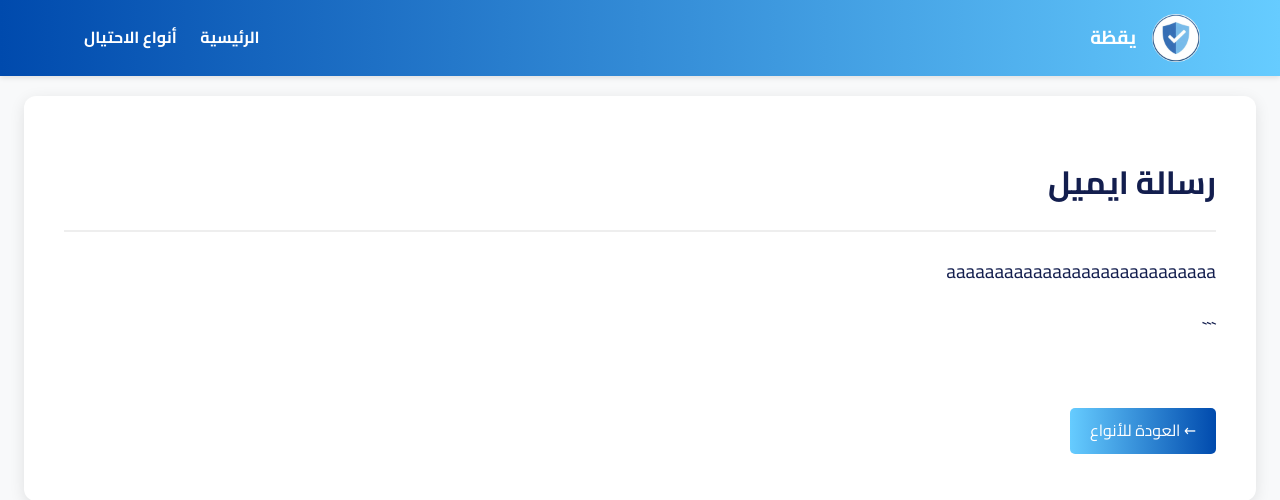
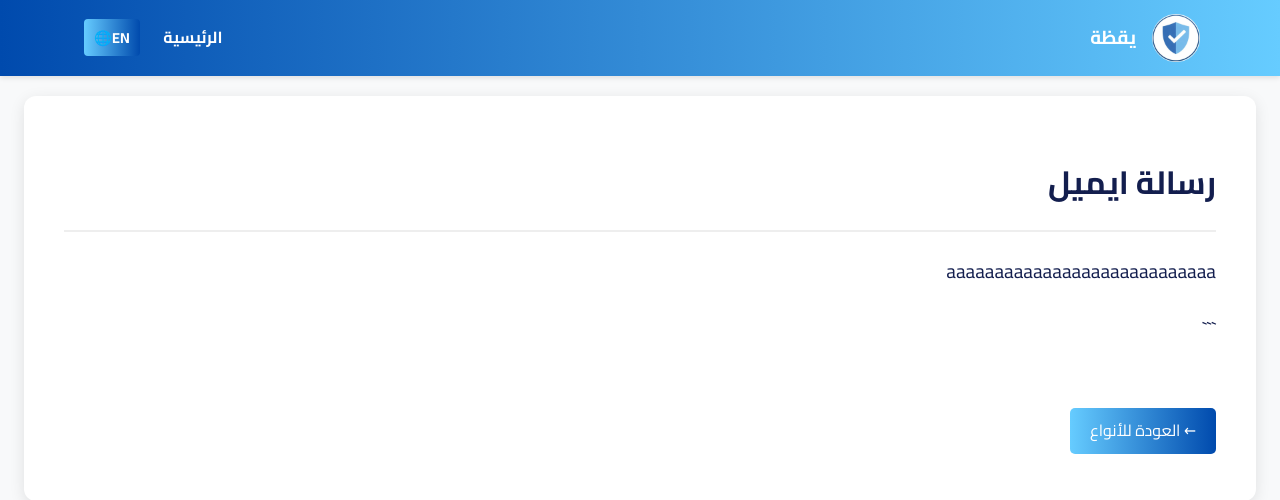
Before and after one commit to dwinch-04/Yaqdha-Platform, a Django app: page /scam/4/ in a window 1280 px wide. Shown: the top 500 px of the page. Run offline with Django 5.2, Linux system fonts and the light colour scheme; data comes from the database, SQL or seed files in the repository; some libraries are stand-ins or nearby versions.

Commit message:
Update base.html

```diff
--- a/main/templates/ar/base.html
+++ b/main/templates/ar/base.html
@@ -14,7 +14,7 @@
         </div>
         <nav>
             <a href="{% url 'home' %}">الرئيسية</a>
-            <a href="{% url 'scams' %}">أنواع الاحتيال</a>
+            <a href="{% url 'home_en' %}" class="lang-switch">EN🌐</a>
         </nav>
     </header>
 
```
